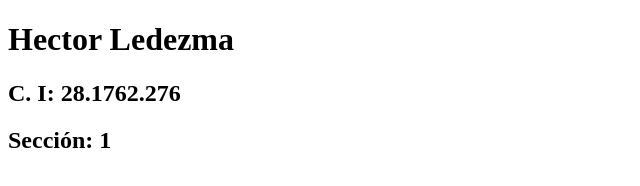
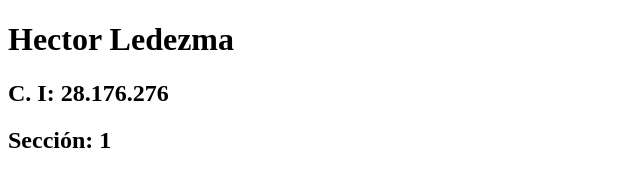
Before and after one commit to hledezma03/P2_28176276, a website: page index.html in a window 1280 px wide. Shown: the full height of the page, 0-640 px from the left. Drawn offline with Linux system fonts and the light colour scheme.

Commit message:
corrigiendo un error en la cedula

```diff
--- a/index.html
+++ b/index.html
@@ -8,7 +8,7 @@
 </head>
 <body>
     <h1>Hector Ledezma</h1>
-    <h2>C. I: 28.1762.276</h2>
+    <h2>C. I: 28.176.276</h2>
     <h2>Sección: 1</h2>
 </body>
 </html>
```
